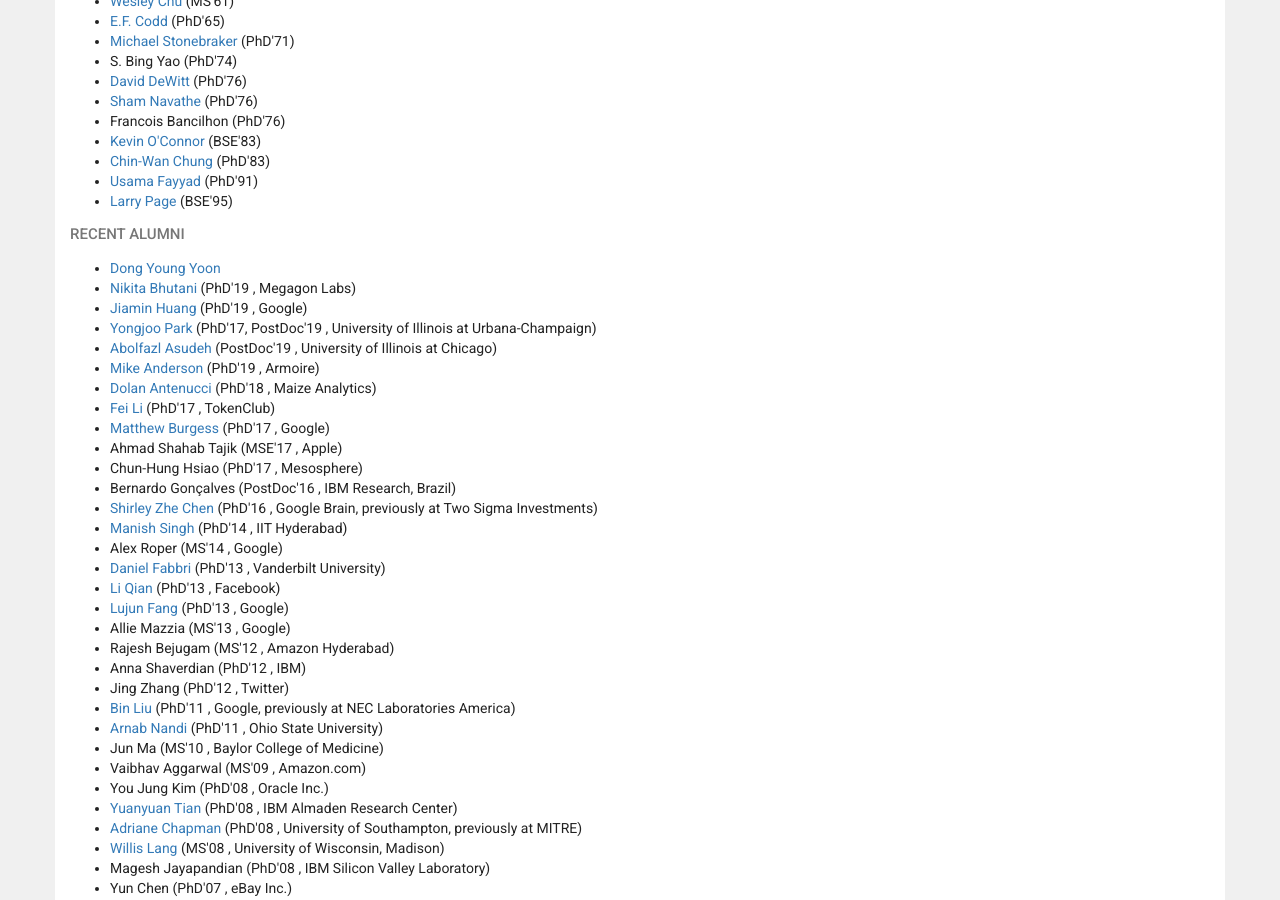
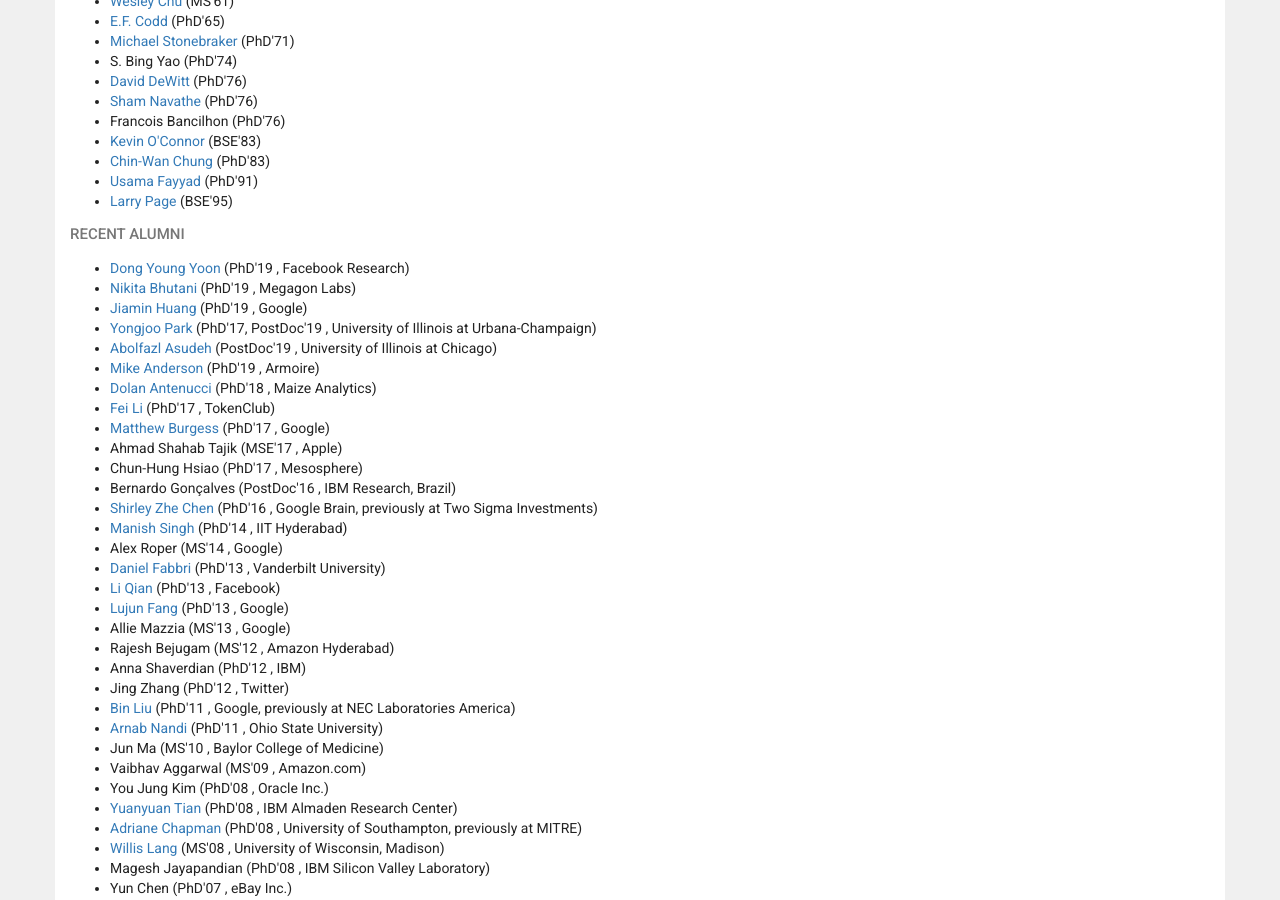
Before and after one commit to umich-dbgroup/umich-dbgroup.github.io, a Jekyll site: the page built from people.html, in a window 1280 px wide and 900 px high, scrolled down 2014 px. Built offline with Jekyll 4.4.1, drawn with Linux system fonts in a browser that asks for light colours; nearby versions of some CDN libraries.

Commit message:
updating graduated student info

```diff
--- a/_data/people.yml
+++ b/_data/people.yml
@@ -108,6 +108,7 @@
 recent_alumni:
   -
     name: Dong Young Yoon
+    degree: PhD'19
     url: https://www.linkedin.com/in/dong-young-yoon-30b49243/
     where: Facebook Research
   -
```
